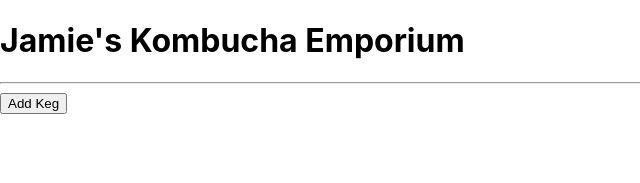
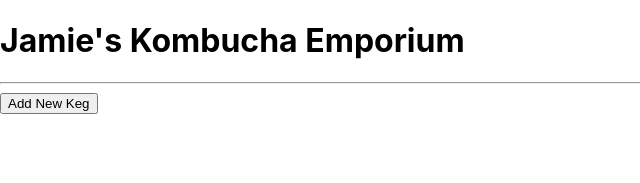
Before and after one commit to Knutsenjamie/Friday-Proj-With-Redux, a React (Create React App) app: page / in a window 1280 px wide. Shown: the top 183 px of the page, without its empty margins (0-640 px from the left). Built offline with nearby package versions, Linux system fonts and the light colour scheme.

Commit message:
Change render () in KegControl.js

```diff
--- a/src/components/KegControl.js
+++ b/src/components/KegControl.js
@@ -95,20 +95,30 @@ import EditKegForm from './EditKegForm';
         let currentlyVisibleState = null;
         let buttonText = null;
 
-    if (this.state.editing ) {
+        if (this.state.editing){
             currentlyVisibleState = <EditKegForm keg = {this.state.selectedKeg} onEditKeg = {this.handleEditingKegInList} />
+            buttonText = "Return to Keg List"
+        } else if (this.state.selectedKeg != null) {
+            currentlyVisibleState =
+            <KegDetail
+            keg = {this.state.selectedKeg}
+            onClickingEdit = {this.handleEditClick}
+            onClickingBuy = {this.handleBuyClick}
+            onClickingRestock = {this.handleRestockClick}
+            onClickingDelete = {this.handleDeletingKeg} />;
             buttonText = "Return to Keg List";
-    } else if (this.state.selectedKeg != null) {
-      currentlyVisibleState = <NewKegForm onNewKegCreation={this.handleAddingNewKegToList}  />;
+        } else if (this.state.formVisibleOnPage) {
+            currentlyVisibleState = <NewKegForm onNewKegCreation={this.handleAddingNewKegToList} />;
             buttonText = "Return to Keg List";
         } else {
             currentlyVisibleState = <KegList kegList={this.state.masterKegList} onKegSelection={this.handleChangingSelectedKeg} />;
-      buttonText = "Add Keg";
+            buttonText = "Add New Keg";
         }
+
         return (
             <React.Fragment>
                 {currentlyVisibleState}
-        <button onClick={this.handleClick}>{buttonText}</button>
+                <button className="btn btn-warning" onClick={this.handleClick}>{buttonText}</button>
             </React.Fragment>
         );
     }
```
Lines whose indentation alone changed are shown as unchanged.
